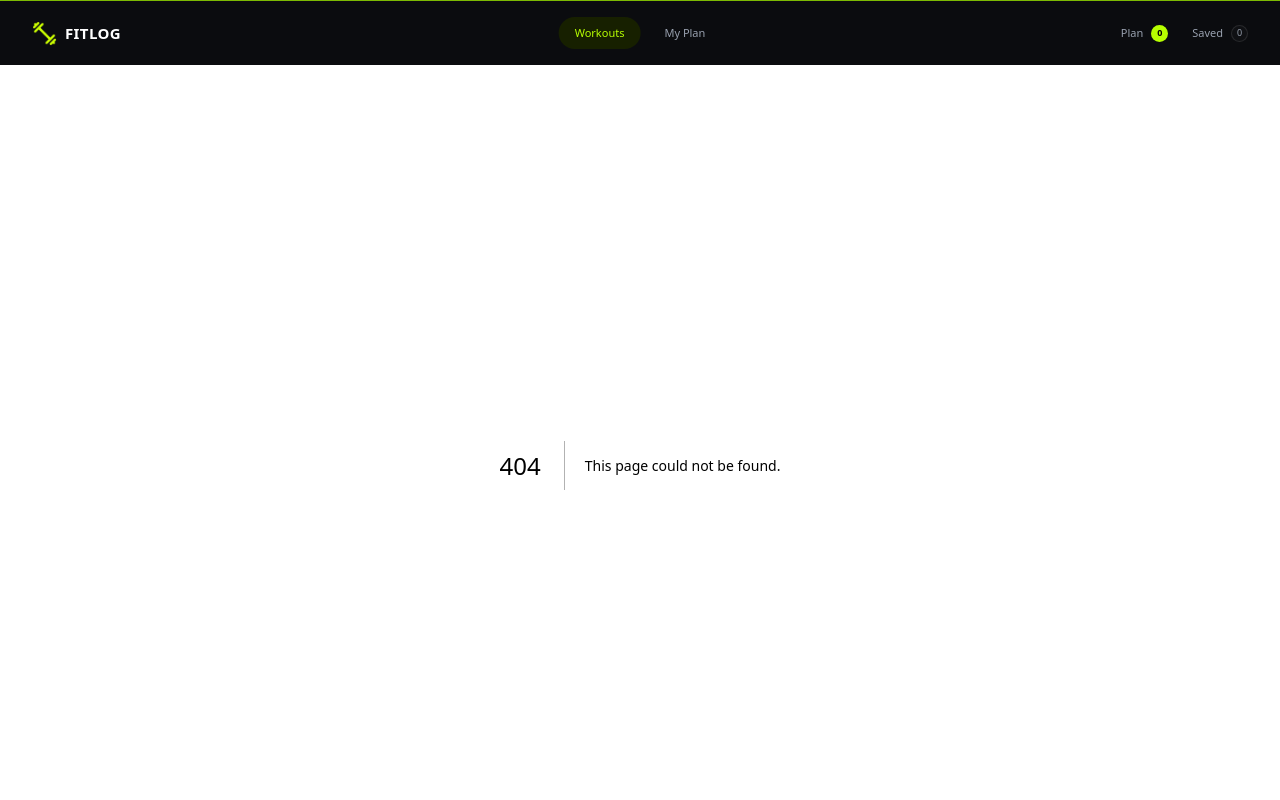
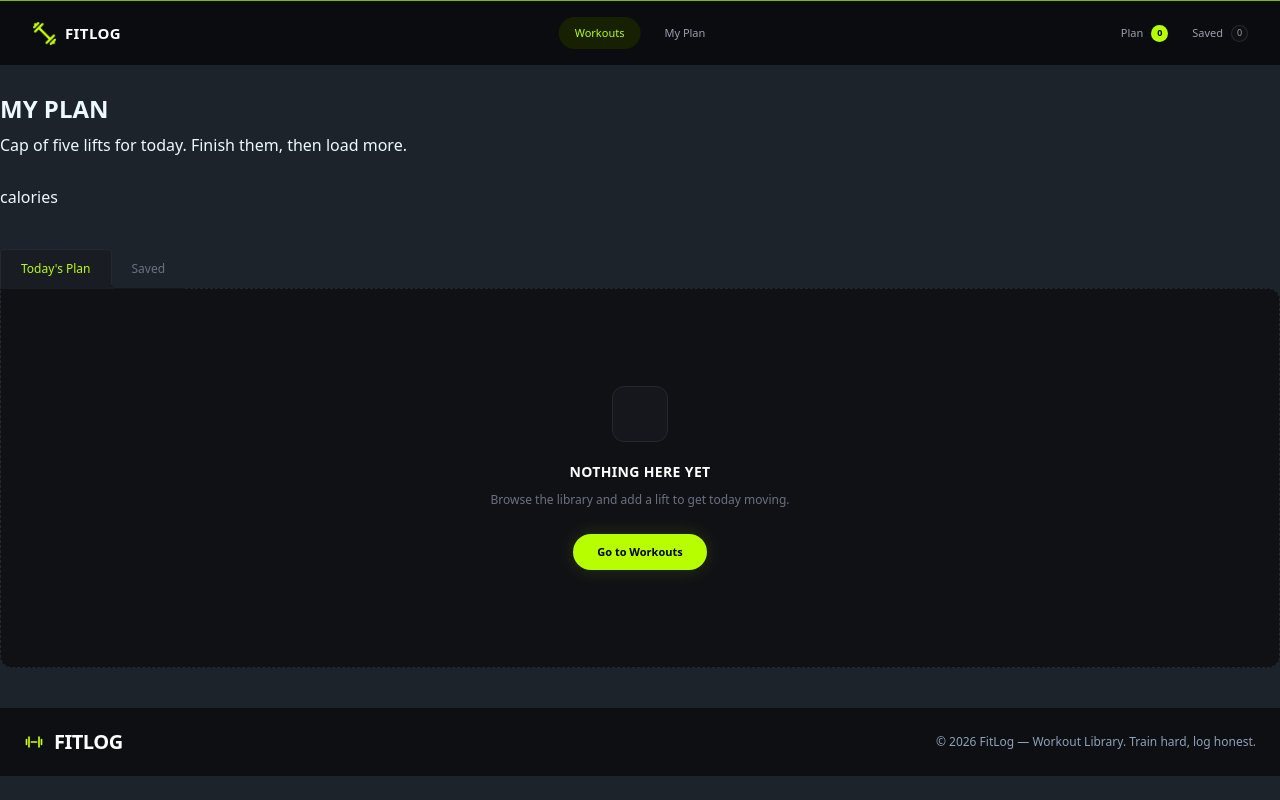
Before and after one commit to shafiq-wdev/fit-log, a Next.js app: page /my-plan in a window 1280 px wide. Before the commit this address had no page. Shown: the top 800 px of the page. Built offline with nearby package versions, Linux system fonts and the light colour scheme.

Commit message:
my plan update

```diff
--- a/src/app/layout.js
+++ b/src/app/layout.js
@@ -8,11 +8,6 @@ const geistSans = Geist({
   subsets: ["latin"],
 });
 
-// export const instant = false
-
-// export default function DashboardLayout({ children }) {
-//   return <DashboardShell>{children}</DashboardShell>
-// }
 
 const geistMono = Geist_Mono({
   variable: "--font-geist-mono",
--- /dev/null
+++ b/src/app/my-plan/page.jsx
@@ -0,0 +1,86 @@
+import Link from "next/link";
+import React from "react";
+
+const PlanPage = () => {
+  return (
+    <div className="container mx-auto">
+      <div>
+        <h1 className="font-oswald font-bold text-2xl mt-7">MY PLAN</h1>
+        <p className="text-inter text-mauve-500 mt-2">
+          Cap of five lifts for today. Finish them, then load more.
+        </p>
+      </div>
+      <div className="mt-7">calories</div>
+
+      <div className="w-full text-white mt-10">
+        {/* Tabs */}
+        <div className="tabs tabs-lift w-full">
+          {/* Today's Plan Tab */}
+          <input
+            type="radio"
+            name="my_tabs_3"
+            className="tab !h-10 !px-5 !text-xs !font-medium
+        !text-gray-500 transition-all duration-300
+        checked:!border-[#252832]
+        checked:!bg-[#1a1c23]
+        checked:!text-[#b7ff00]"
+            aria-label="Today's Plan"
+            defaultChecked
+          />
+
+          <div
+            className="tab-content flex min-h-[300px] flex-col
+        items-center justify-center rounded-b-xl
+        rounded-tr-xl border border-dashed
+        border-[#252832] bg-[#101115] p-6 text-center
+        md:min-h-[380px]"
+          >
+            {/* Empty State Icon */}
+            <div
+              className="mb-5 flex h-14 w-14 items-center justify-center
+        rounded-xl border border-[#252832] bg-[#15171d]"
+            >
+
+            </div>
+
+            <h2 className="text-sm font-extrabold tracking-wide text-white">
+              NOTHING HERE YET
+            </h2>
+
+            <p className="mt-2 text-xs leading-5 text-gray-500">
+              Browse the library and add a lift to get today moving.
+            </p>
+
+            <Link
+              href="/workouts"
+              className="mt-6 inline-flex items-center justify-center
+          rounded-full bg-[#b7ff00] px-6 py-2.5
+          text-[11px] font-bold text-black
+          shadow-[0_0_18px_rgba(183,255,0,0.15)]
+          transition-all duration-300
+          hover:scale-105 hover:bg-[#caff36]"
+            >
+              Go to Workouts
+            </Link>
+          </div>
+
+          {/* Saved Tab */}
+          <input
+            type="radio"
+            name="my_tabs_3"
+            className="tab !h-10 !px-5 !text-xs !font-medium
+        !text-gray-500 transition-all duration-300
+        checked:!border-[#252832]
+        checked:!bg-[#1a1c23]
+        checked:!text-[#b7ff00]"
+            aria-label="Saved"
+          />
+
+
+        </div>
+      </div>
+    </div>
+  );
+};
+
+export default PlanPage;
--- a/src/component/Navbar.jsx
+++ b/src/component/Navbar.jsx
@@ -33,7 +33,7 @@ const Navbar = () => {
         <div className="absolute left-1/2 hidden -translate-x-1/2 items-center gap-2 md:flex">
 
           <Link
-            href="/workouts"
+            href="/"
             className="rounded-full bg-[#172000] px-4 py-2 text-[11px] font-medium text-[#b7ff00] transition duration-200 hover:bg-[#243000]"
           >
             Workouts
```
